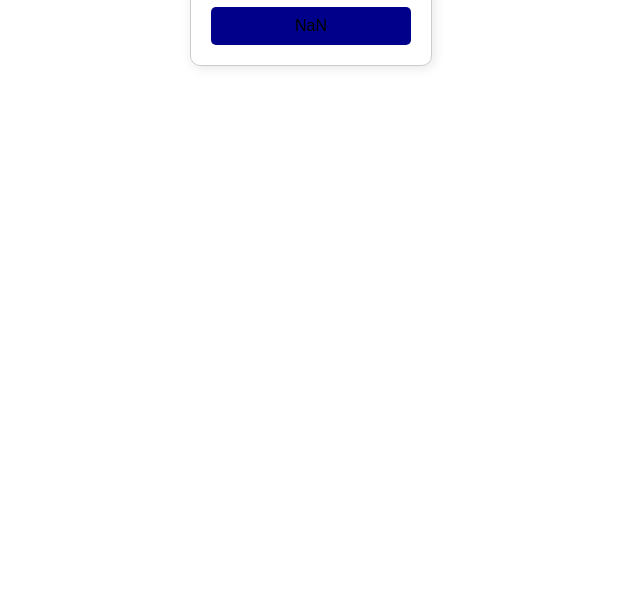
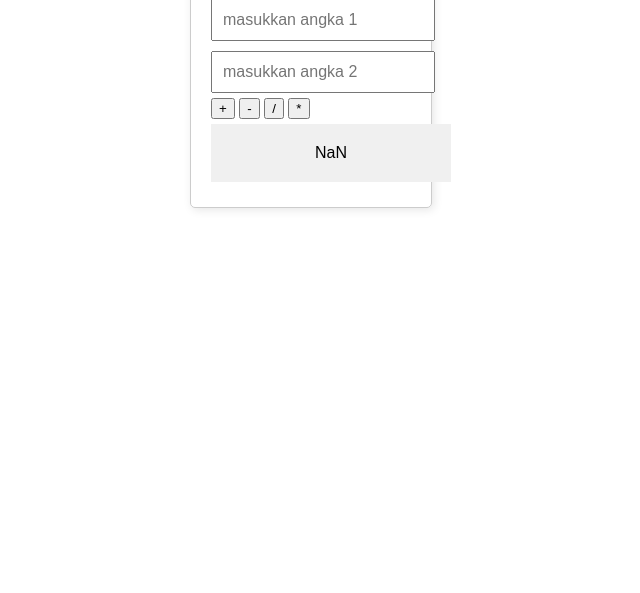
Before and after one commit to NasywaSalsabilla/tugas-kuliner-kota-binjai-2, a plain HTML site: page index.html in a window 1280 px wide. Shown: the part 207-800 px from the top of the page, without its empty margins (329-969 px from the left). Drawn offline with Linux system fonts and the light colour scheme.

Commit message:
first commit

```diff
--- a/index.html
+++ b/index.html
@@ -4,49 +4,40 @@
         <meta charset="UTF-8">
         <meta name="viewport"
         content="width=device-width,initial-scale=1.0">
-        <title>Kalkulator</title>
+        <title>Calculator</title>
         <style>
             body {
                 font-family: Arial,sans-serif;
             }
             .calculator {
-                max-width: 200px;
-                margin: auto;
+                margin: 100px auto;
+                width: 200px;
                 padding: 20px;
                 border: 1px solid #ccc;
-                border-radius: 10px;
-                box-shadow: 2px 2px 12px
-                rgba(0,0,0,0.1);
+                border-radius: 5px;
+                box-shadow: 2px 2px
+                10px rgba(0,0,0,0.1);
             }
-            input[type="text"] {
-                width: calc(100%-10px);
-                padding: 5px;
-                margin-bottom: 10px;
-                border: 1px solid #ccc;
-                border-radius: 5px;
+            .calculator input {
+                width: 100%;
+                margin: 5px 0;
+                padding: 10px;
+                font-size: 16px;
             }
-            .buttons {
-                display: flex;
-                justify-content:space-between;
+           .calclator button{
+                width: 45px;
+               padding: 10px;
+                margin: 5px;
+                font-size: 16px;
+                cursor: pointer;
             }
-            .buttons botton {
-                width: 45px;
-                height: 45px;
-                border: none;
-                border-radius: 5px;
-                background-color:darkgreen;
-                cursor: pointer;
-                font-size: 18px;
-            }
-            .buttons button:hover {
-                background-color:crimson;
-            }
-            .result {
-                margin-top: 10px;
-                padding: 10px;
-                background-color:darkblue;
-                border-radius: 5px;
-                text-align: center;
+            .result{
+               width: 100%;
+               padding: 20px;
+               margin: 5px 0;
+               font-size: 16px;
+               background: #f0f0f0;
+               text-align: center;
             }
         </style>
     </head>
@@ -66,44 +57,42 @@
                     onclick="hitung('/')">/</button>
                     <button
                     onclick="hitung('*')">*</button>
+            <div id="result"
+            class="result">NaN</div>
             </div>
-            <div class="result"
-            id="hasil">NaN</div>
-        </div>
+
     <script>
-        function hitung(operator) {
-            var angka1
+        function
+        calculator(operation) {
+            var angka1 =
             parseFloat(document.getElementById('angka1').value);
-            var angka2=
+            var angka2 =
             parseFloat(document.getElemenById('angka2').value);
-            var hasil=0;
+          var result;
 
             if (isNaN(angka1) ||
         isNaN(angka2)) {
-            hasil='NaN';
+           result='NaN';
         } else {
-            switch(operator) {
+            switch (operatoration) {
                 case'+':
-                hasil=angka1
-                + angka2;
+               result=angka1+ angka2;
                 break;
                 case'-':
-                hasil=angka1
-                - angka2;
+                result=angka1- angka2;
                 break;
                 case'/':
-                hasil=
+                result=
                 angka1/angka2;
                 break;
                 case'*':
-                hasil=angka1
-                * angka2;
+              result=angka1 * angka2;
                 break;
             }
         }
-        document.getElementById('hasil').innerText=hasil;
+
+        document.getElementById('result').innerText=result;
         }
         </script>
-
         </body>
         </html>
```
